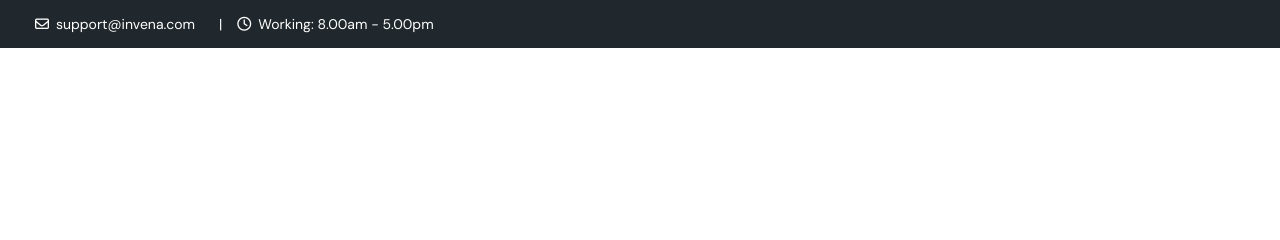
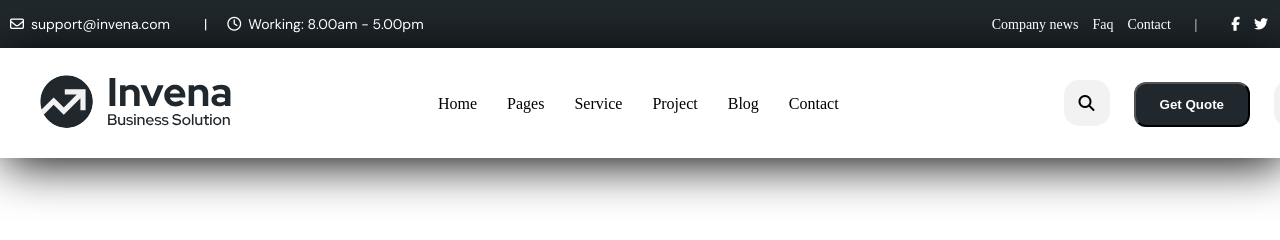
Before and after one commit to abdunnoorfaheem/invenaSolution, a plain HTML site: page index.html in a window 1280 px wide. Shown: the top 240 px of the page. Drawn offline with Linux system fonts and the light colour scheme.

Commit message:
top header added and navbar added

```diff
--- a/css/style.css
+++ b/css/style.css
@@ -20,16 +20,102 @@ a{
     background: #20282D;
 
 }
+.headerTopPart{
+    display: flex;
+    justify-content: space-between;
+    align-items: center;
+}
 .headerTopLeft a{
     display: inline-block;
-    margin-left: 20px;
+    margin-left: 10px;
     color:#fff;
     line-height: 48px;
     font-size: 14px;
     font-family: "DM Sans", sans-serif;
 }
+.supportEmail:hover{
+border-bottom: 1px solid white;
+
+}
 .headerTopLeft i{
     margin-right: 7px;
-    padding-left: 15px;
+    /* padding-left: 15px; */
+
 }
+/* .headerTopLeft i a{
+    padding:0 20px ;
+} */
+.headerTopRight a{
+    color: white;
+    padding-left: 10px;
+    font-size: 14px;
+
+}
+.khara{
+    padding: 0 20px;
+}
+/* nav section style start */
+#navbar{
+    background: #FFFFFF;
+    box-shadow: 5px 5px 50px 0px;
+
+
+}
+.nav{
+    display: flex;
+    justify-content: space-between;
+    align-items: center;
+    height: 110px;
+
+}
+.navLeft img{
+    height: 53px;
+    width: 193px;
+    margin-left: 40px;
+}
+.navMiddle .menu ul {
+ display: flex;
+ column-gap: 30px;
+}
+.navMiddle .menu ul li a{
+    font-size: 16px;
+    font-weight: 700;
+    font-family: "DM Sans", sans-serif;
+}
+.navRight  a {
+
+  margin-left: 20px;
+
+}
+.search{
+
+
+    padding: 15px;
+    border-radius:15px ;
+    background: #F2F2F2;
+    color: #000;
+    margin-left: 20px;
+}
+.btn{
+    padding: 13px 24px;
+    background: #20282D;
+    color: white;
+    font-weight: 600;
+    border-radius: 12px;
+    margin-left: 20px;
+}
+.bar{
+    height: 55px;
+    width: 55px;
+    background: #F2F2F2;
+    padding: 15px;
+    border-radius:15px ;
+    color: black;
+    margin-left: 20px;
+}
+.quate{
+    color: white;
+}
+/* nav section style end */
+
 /* header section style end */
--- a/index.html
+++ b/index.html
@@ -5,9 +5,12 @@
     <meta name="viewport" content="width=device-width, initial-scale=1.0" />
     <title>Invena Business Solution</title>
     <!-- google fonts start -->
-    <link rel="preconnect" href="https://fonts.googleapis.com">
-    <link rel="preconnect" href="https://fonts.gstatic.com" crossorigin>
-    <link href="https://fonts.googleapis.com/css2?family=DM+Sans:ital,opsz,wght@0,9..40,100..1000;1,9..40,100..1000&family=Red+Hat+Display:ital,wght@0,300..900;1,300..900&display=swap" rel="stylesheet">
+    <link rel="preconnect" href="https://fonts.googleapis.com" />
+    <link rel="preconnect" href="https://fonts.gstatic.com" crossorigin />
+    <link
+      href="https://fonts.googleapis.com/css2?family=DM+Sans:ital,opsz,wght@0,9..40,100..1000;1,9..40,100..1000&family=Red+Hat+Display:ital,wght@0,300..900;1,300..900&display=swap"
+      rel="stylesheet"
+    />
     <!-- google fonts end -->
     <!-- font Awesome cdn start-->
     <link
@@ -25,15 +28,65 @@
     <header>
       <section id="headerTop">
         <div class="container">
-          <div class="headerTopLeft">
-            <a href="#"><i class="fa-regular fa-envelope"></i>support@invena.com</a>
+          <div class="headerTopPart">
+            <div class="headerTopLeft">
+              <a href="#"
+                class=""><span class="supportEmail"><i class="fa-regular fa-envelope"></i>support@invena.com</span></a
+              >
 
-            <a href="#"><span>|</span><i class="fa-regular fa-clock"></i>Working: 8.00am - 5.00pm</a>
+              <a href="#"
+                ><span class="khara">|</span><i class="fa-regular fa-clock"></i>Working:
+                8.00am - 5.00pm</a
+              >
+            </div>
+            <div class="headerTopRight">
+              <a href="#">Company news</a>
+              <a href="#">Faq</a>
+              <a href="#">Contact <span class="khara">|</span></a>
+              <a href="#"> <i class="fa-brands fa-facebook-f"></i></a>
+              <a href="#">
+                <i class="fa-brands fa-twitter"></i>
+              </a>
+              <a href="#"><i class="fa-brands fa-instagram"></i></a>
+              <a href="#"><i class="fa-brands fa-linkedin"></i></a>
+            </div>
           </div>
-          <div class="headerTopRight"></div>
         </div>
       </section>
-      <section></section>
+      <section id="navbar">
+        <div class="container">
+          <div class="nav">
+            <div class="navLeft">
+              <div>
+                <img src="img/logo.svg" alt="companyLogo" />
+              </div>
+            </div>
+            <div class="navMiddle">
+              <div class="menu">
+                <ul>
+                  <li><a href="#"></a>Home</li>
+                  <li><a href="#"></a>Pages</li>
+                  <li><a href="#"></a>Service</li>
+                  <li><a href="#"></a>Project</li>
+                  <li><a href="#"></a>Blog</li>
+                  <li><a href="#"></a>Contact</li>
+                </ul>
+              </div>
+            </div>
+            <div class="navright">
+              <a href="#" class="">
+                <i class="fa-solid fa-magnifying-glass search"></i>
+            </a>
+              <a href="#">
+                <button class="btn"><a href="#" class="quate">Get Quote</a></button>
+            </a>
+              <a href="#" class="bar">
+                <i class="fa-solid fa-bars-staggered ">
+                </i></a>
+            </div>
+          </div>
+        </div>
+      </section>
     </header>
     <!-- header section end -->
 
```
